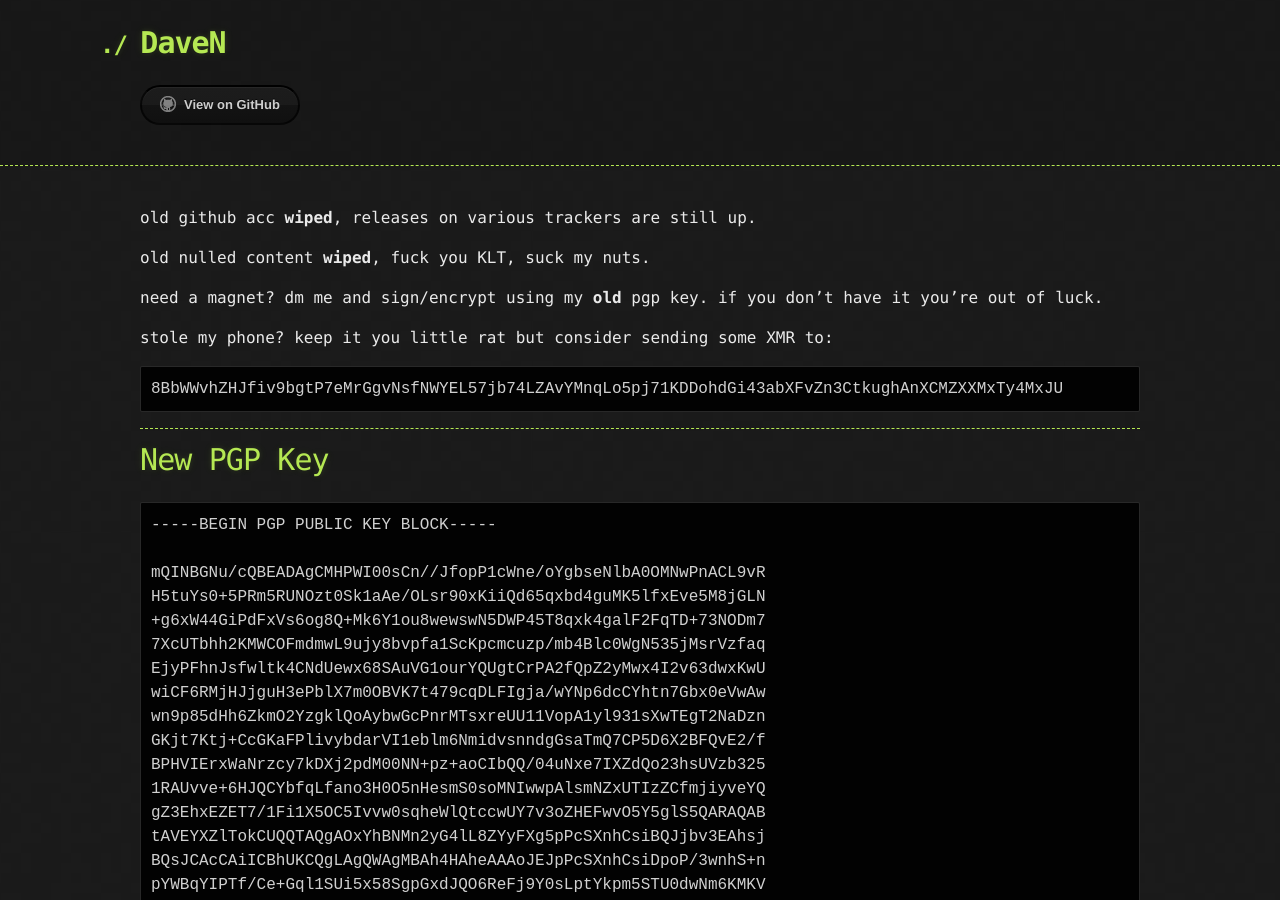
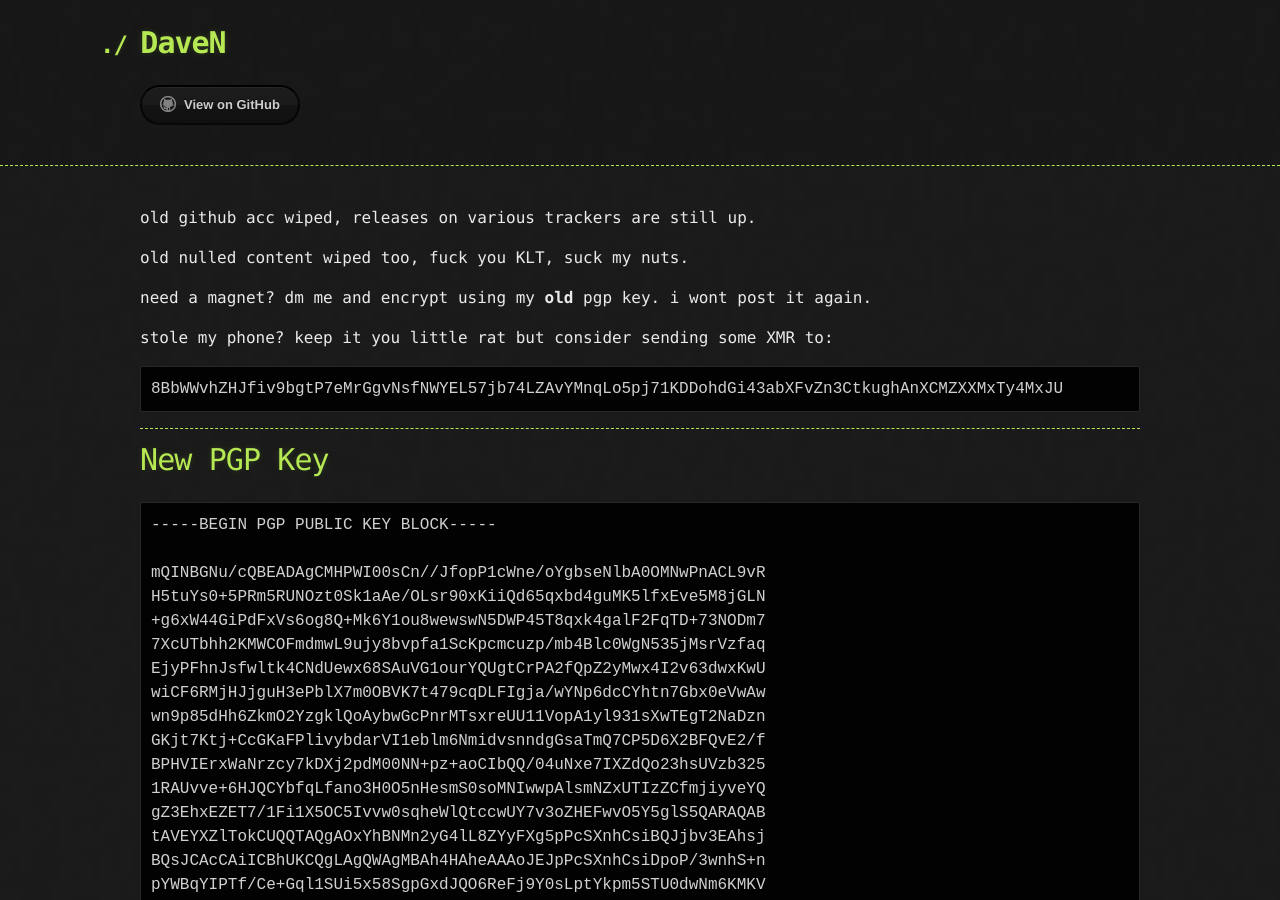
Before and after one commit to xDaveN/xdaven.github.io, a Jekyll site: the page built from index.md, in a window 1280 px wide and 900 px high. Built offline with Jekyll 4.4.1, drawn with Linux system fonts in a browser that asks for light colours; the repository's description, which GitHub fills in, is left out.

Commit message:
content change to index

```diff
--- a/index.md
+++ b/index.md
@@ -2,11 +2,11 @@
 layout: default
 ---
 
-old github acc **wiped**, releases on various trackers are still up.
+old github acc wiped, releases on various trackers are still up.
 
-old nulled content **wiped**, fuck you KLT, suck my nuts.
+old nulled content wiped too, fuck you KLT, suck my nuts.
 
-need a magnet? dm me and sign/encrypt using my **old** pgp key. if you don't have it you're out of luck.
+need a magnet? dm me and encrypt using my **old** pgp key. i wont post it again.
 
 stole my phone? keep it you little rat but consider sending some XMR to:
 
```
